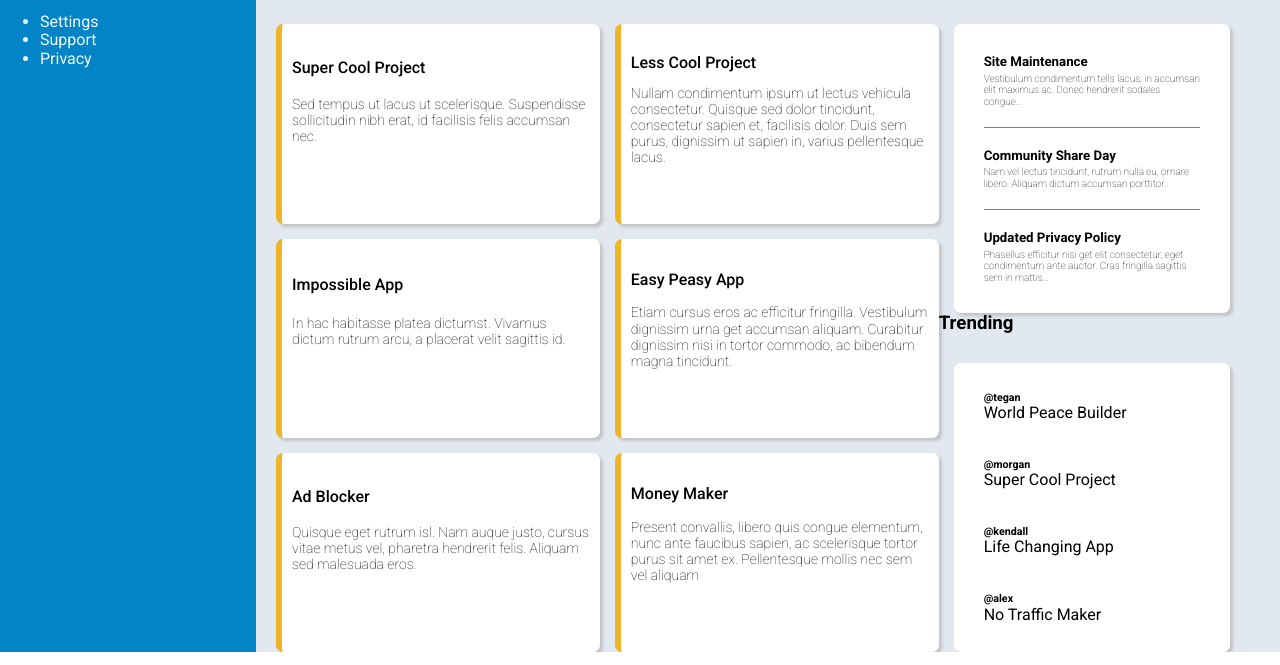
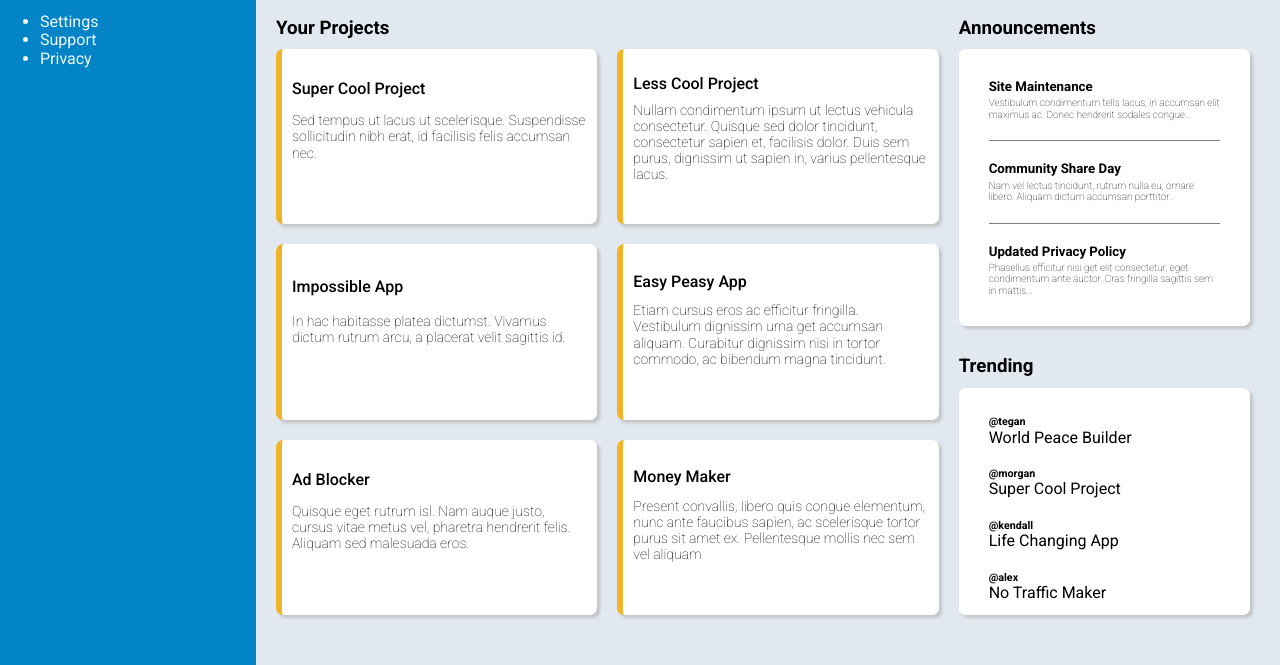
Before and after one commit to Giorgi-Tabatadze/admin-dashboard, a website: page index.html in a window 1280 px wide. Shown: the part 148-813 px from the top of the page. Drawn offline with nearby package versions, Linux system fonts and the light colour scheme.

Commit message:
Put header and main content in same nest
Had to change nesting to make sure that header will drop the shadow.

```diff
--- a/index.html
+++ b/index.html
@@ -38,8 +38,8 @@
 
 
 
+    <div class="right-container">
       <header class="header">
-
         <form class="top-header-left"action="">
           <label for="search"></label>
           <input type="search" name="search" id="search">
@@ -49,9 +49,6 @@
           <div class="profile-picture-menu"></div>
           <h3 class="profile-name-menu">Morgan Oakley</h3>
         </div>
-
-
-
         <div class="bottom-header-left">
           <div class="profile-picture-primary"></div>
           <p class="hi-there">
@@ -64,17 +61,11 @@
           <button class="header-button">Upload</button>
           <button class="header-button">Share</button>
         </div>
-
       </header>
-
-
-
       <main class="content">
         <h3 class="content-heading">Your Projects</h3>
         <h3 class="content-heading">Announcements</h3>
-
           <div class="project-boxes">
-
             <article class="project-box">
               <h3 class="project-heading">Super Cool Project</h3>
               <p class="project-content">
@@ -158,11 +149,7 @@
                 <div class="project-button"></div>
               </div>
             </article>
-
           </div>
-
-
-
         <div class="announcements">
           <div class="announcement-boxes">
             <div class="announcement-box">
@@ -192,12 +179,8 @@
             </div>
           </div>
         </div>
-
-
           <h3 class="content-heading">Trending</h3>
-
           <div class="trending-boxes">
-
             <div class="trending-box">
               <img src="" alt="" class="trending-profile-picture">
               <h6 class="trending-profile-name">@tegan</h6>
@@ -218,11 +201,9 @@
               <h6 class="trending-profile-name">@alex</h6>
               <p class="trending-profile-content">No Traffic Maker</p>
             </div>
-
           </div>
-
-
       </main>
+    </div>
 
   </div>
 </body>
--- a/style.css
+++ b/style.css
@@ -18,9 +18,13 @@ h1, h2, h3, h4, h5, h6, p, button, li {
 .main-container{
   display: grid;
   grid-template-columns: 1fr 4fr;
-  grid-template-rows: 1fr 5fr ;
-  width: 100%;
-  height: 100%;
+}
+
+.right-container {
+  display: grid;
+  grid-template-columns: 1fr;
+  grid-template-rows: 1fr 5fr;
+  background-color: #e2e8f0;
 }
 
 .sidebar{
@@ -33,6 +37,8 @@ h1, h2, h3, h4, h5, h6, p, button, li {
   display: grid;
   grid-template-columns: 1.8fr 1fr;
   align-items: center;
+  background-color: white;
+  box-shadow: 3px 3px 3px 0px rgba(184,184,184,0.75);
 }
 
 .top-header-left{
@@ -73,20 +79,24 @@ h1, h2, h3, h4, h5, h6, p, button, li {
 .content{
   display: grid;
   grid-template-columns: 2fr 1fr;
-  grid-template-rows: 50px 1fr 50px 1fr;
-  background-color: #e2e8f0;
+  grid-template-rows: auto 1fr auto 1fr;
   height: 100%;
 }
-
+.content > h3 {
+  margin-left: 20px;
+  margin-bottom: 10px;
+  margin-top: 30px;
+}
 
 
 .project-boxes{
   display: grid;
   grid-template-columns: 1fr 1fr;
   grid-template-rows: 1fr 1fr 1fr;
-  gap: 15px;
+  gap: 20px;
   grid-row: 2 / 5;
   margin-left: 20px;
+  margin-bottom: 50px;
 }
 .project-box {
   display: grid;
@@ -115,8 +125,8 @@ h1, h2, h3, h4, h5, h6, p, button, li {
   padding: 10px 30px;
   border-radius: 7px;
   box-shadow: 3px 3px 3px 0px rgba(184,184,184,0.75);
-  margin-right: 50px;
-  margin-left: 15px;
+  margin-right: 30px;
+  margin-left: 20px;
 }
 
 .announcement-box:nth-child(n+2) {
@@ -149,6 +159,7 @@ h1, h2, h3, h4, h5, h6, p, button, li {
   padding: 10px 30px;
   border-radius: 7px;
   box-shadow: 3px 3px 3px 0px rgba(184,184,184,0.75);
-  margin-right: 50px;
-  margin-left: 15px;
+  margin-right: 30px;
+  margin-left: 20px;
+  margin-bottom: 50px;
 }
```
Lines whose indentation alone changed are shown as unchanged.
